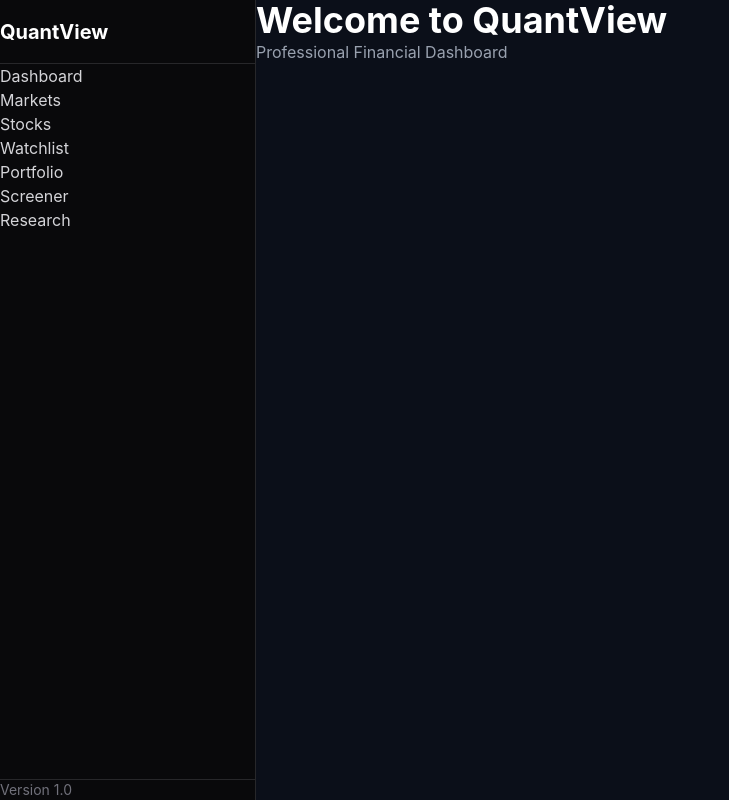
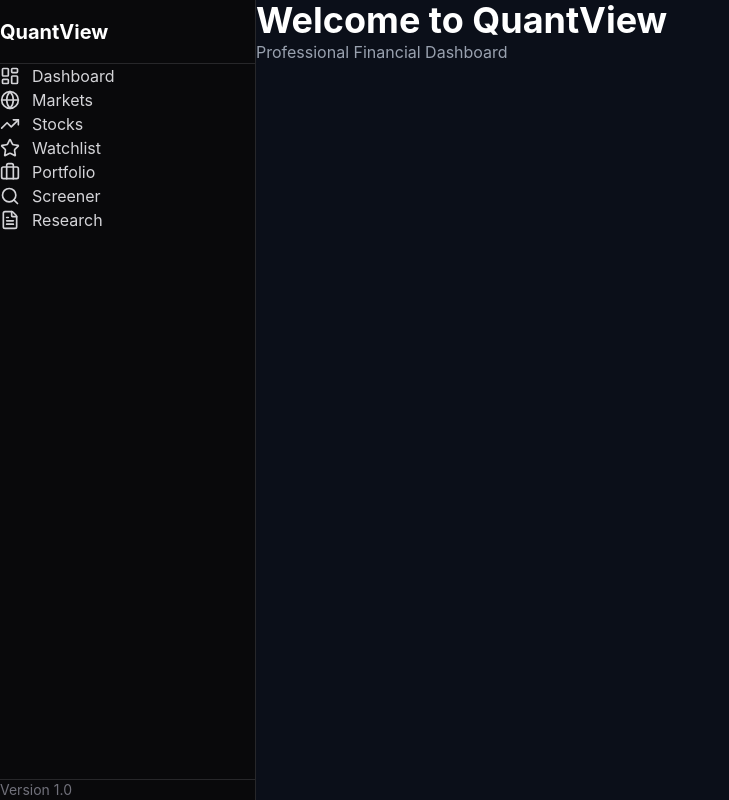
Before and after one commit to kawtar-studio/QuantView, a React (Vite) app in the folder frontend/: page / in a window 1280 px wide. Shown: the whole page, without its empty margins (0-729 px from the left). Built offline with nearby package versions, Linux system fonts and the light colour scheme.

Commit message:
Add Lucide React icons to sidebar navigation

```diff
--- a/frontend/src/components/layout/Sidebar.tsx
+++ b/frontend/src/components/layout/Sidebar.tsx
@@ -1,24 +1,41 @@
+import {
+    LayoutDashboard,
+    Globe,
+    TrendingUp,
+    Star,
+    Briefcase,
+    Search,
+    FileText,
+} from "lucide-react";
+
 const navigation = [
     {
         name: "Dashboard",
+        icon: LayoutDashboard,
     },
     {
         name: "Markets",
+        icon: Globe,
     },
     {
         name: "Stocks",
+        icon: TrendingUp,
     },
     {
         name: "Watchlist",
+        icon: Star,
     },
     {
         name: "Portfolio",
+        icon: Briefcase,
     },
     {
         name: "Screener",
+        icon: Search,
     },
     {
         name: "Research",
+        icon: FileText,
     },
 ];
 
@@ -33,25 +50,30 @@ const Sidebar = () => {
             </div>
 
             {/* Navigation */}
+            <nav className="flex-1 p-4">
+                {navigation.map((item) => {
+                    const Icon = item.icon;
 
-            <nav className="flex-1 p-4">
-                {navigation.map((item) => (
+                    return (
                         <button
                             key={item.name}
-                        className="w-full text-left px-4 py-3 rounded-lg text-zinc-300 hover:bg-zinc-900 hover:text-white transition-colors"
+                            className="w-full flex items-center gap-3 px-4 py-3 rounded-lg text-zinc-300 hover:bg-zinc-900 hover:text-white transition-colors"
                         >
-                        {item.name}
+                            <Icon size={20} />
+
+                            <span>{item.name}</span>
                         </button>
-                ))}
+                    );
+                })}
             </nav>
 
-            {/* Footer */ }
+            {/* Footer */}
             <div className="p-4 border-t border-zinc-800">
                 <p className="text-sm text-zinc-500">
                     Version 1.0
                 </p>
             </div>
-        </aside >
+        </aside>
     );
 };
 
```
Lines whose indentation alone changed are shown as unchanged.
